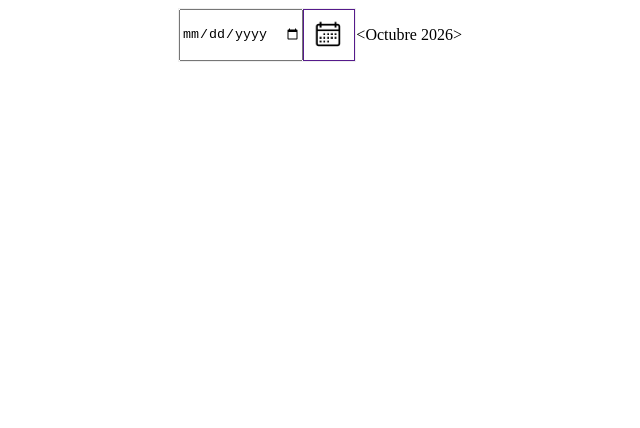
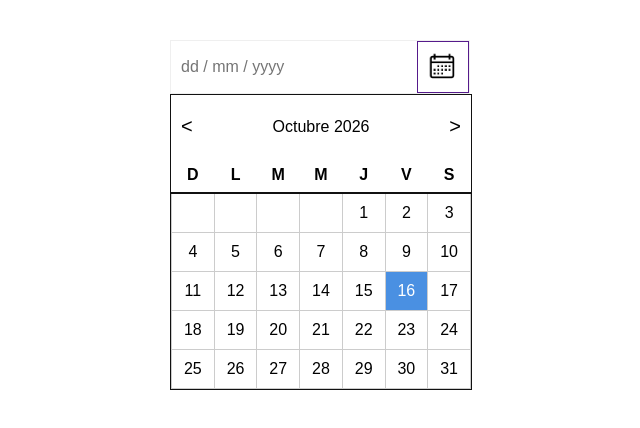
Before and after one commit to JULx21/Proyecto-6-Datepicker, a plain HTML site: page index.html in a window 1280 px wide. Shown: the whole page, without its empty margins (320-960 px from the left). Drawn offline with Linux system fonts and the light colour scheme.

Commit message:
Proyecto-6-Datepicker-Completado-al-100 HTML CSS IMG

```diff
--- a/css/style.css
+++ b/css/style.css
@@ -17,3 +17,75 @@
     padding: 10px;
     border: 1px solid;
 }
+/*Contenedor general (aqui se ubica el calendario)*/
+body{
+    font-family: Arial, sans-serif;
+}
+
+.datepicker{
+    position: relative;
+    width: 300px;
+    margin: 40px auto;
+}
+
+.barra-sup{
+    width: 100%;
+}
+
+.barra-sup input{
+    flex: 1;
+    border: none;
+    padding: 10px;
+    font-size: 16px;
+}
+
+/*Calendario (elemento con posición absoluta)*/
+.calendario{
+    position: absolute;
+    top: 100%;
+    left: 0;
+    width: 100%;
+    border: 1px solid #111;
+    background-color: white;
+}
+
+/*Mes y flechas*/
+.mes{
+    display: flex;
+    justify-content: space-between;
+    align-items: center;
+    padding: 0 10px;
+}
+
+.flechaizq,
+.flechader{
+    cursor: pointer;
+    font-size: 20px;
+}
+
+/*Tabla de días*/
+table{
+    width: 100%;
+    border-collapse: collapse;
+    text-align: center;
+}
+
+th{
+    padding: 8px;
+    border-bottom: 2px solid #111;
+}
+
+td{
+    padding: 10px;
+    border: 1px solid #ccc;
+}
+
+td:hover{
+    background-color: #ddd;
+    cursor: pointer;
+}
+
+.hoy{
+    background-color: #4a90e2;
+    color: white;
+}
--- a/index.html
+++ b/index.html
@@ -7,21 +7,85 @@
     <link rel='stylesheet' href='css/style.css'>
 </head>
 <body>
+    <div class="datepicker">
         <div class="barra-supP">
             <div class="barra-sup">
-            <input type="Date" placeholder="dd/mm/yyyy">
+                <input type="text" placeholder="dd / mm / yyyy">
                     <a href="">
                         <img class="btn-cal" src="img/calendar.jpg">
                     </a>
             </div>
+        </div>
+
+        <div class="calendario">
+            <div class="mes">
                 <div class="flechaizq">
-                <p>&lt</p>
+                    <p>&lt;</p>
                 </div>
                 <div class="fechatext">
                     <p>Octubre 2026</p>
                 </div>
                 <div class="flechader">
-                <p>&gt</p>
+                    <p>&gt;</p>
+                </div>
+            </div>
+
+            <table>
+                <tr>
+                    <th>D</th>
+                    <th>L</th>
+                    <th>M</th>
+                    <th>M</th>
+                    <th>J</th>
+                    <th>V</th>
+                    <th>S</th>
+                </tr>
+                <tr>
+                    <td></td>
+                    <td></td>
+                    <td></td>
+                    <td></td>
+                    <td>1</td>
+                    <td>2</td>
+                    <td>3</td>
+                </tr>
+                <tr>
+                    <td>4</td>
+                    <td>5</td>
+                    <td>6</td>
+                    <td>7</td>
+                    <td>8</td>
+                    <td>9</td>
+                    <td>10</td>
+                </tr>
+                <tr>
+                    <td>11</td>
+                    <td>12</td>
+                    <td>13</td>
+                    <td>14</td>
+                    <td>15</td>
+                    <td class="hoy">16</td>
+                    <td>17</td>
+                </tr>
+                <tr>
+                    <td>18</td>
+                    <td>19</td>
+                    <td>20</td>
+                    <td>21</td>
+                    <td>22</td>
+                    <td>23</td>
+                    <td>24</td>
+                </tr>
+                <tr>
+                    <td>25</td>
+                    <td>26</td>
+                    <td>27</td>
+                    <td>28</td>
+                    <td>29</td>
+                    <td>30</td>
+                    <td>31</td>
+                </tr>
+            </table>
         </div>
     </div>
 </body>
```
Lines whose indentation alone changed are shown as unchanged.
